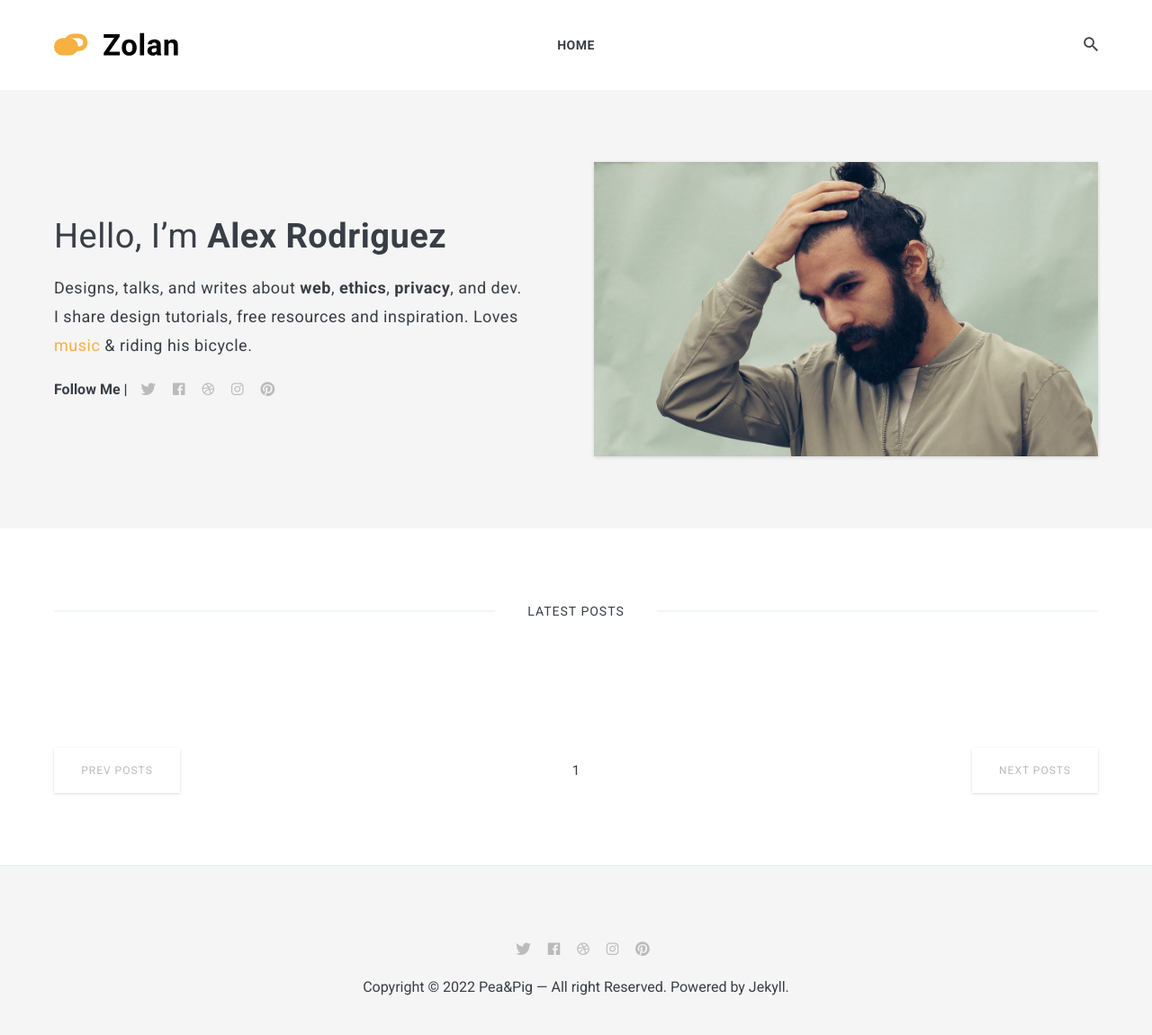
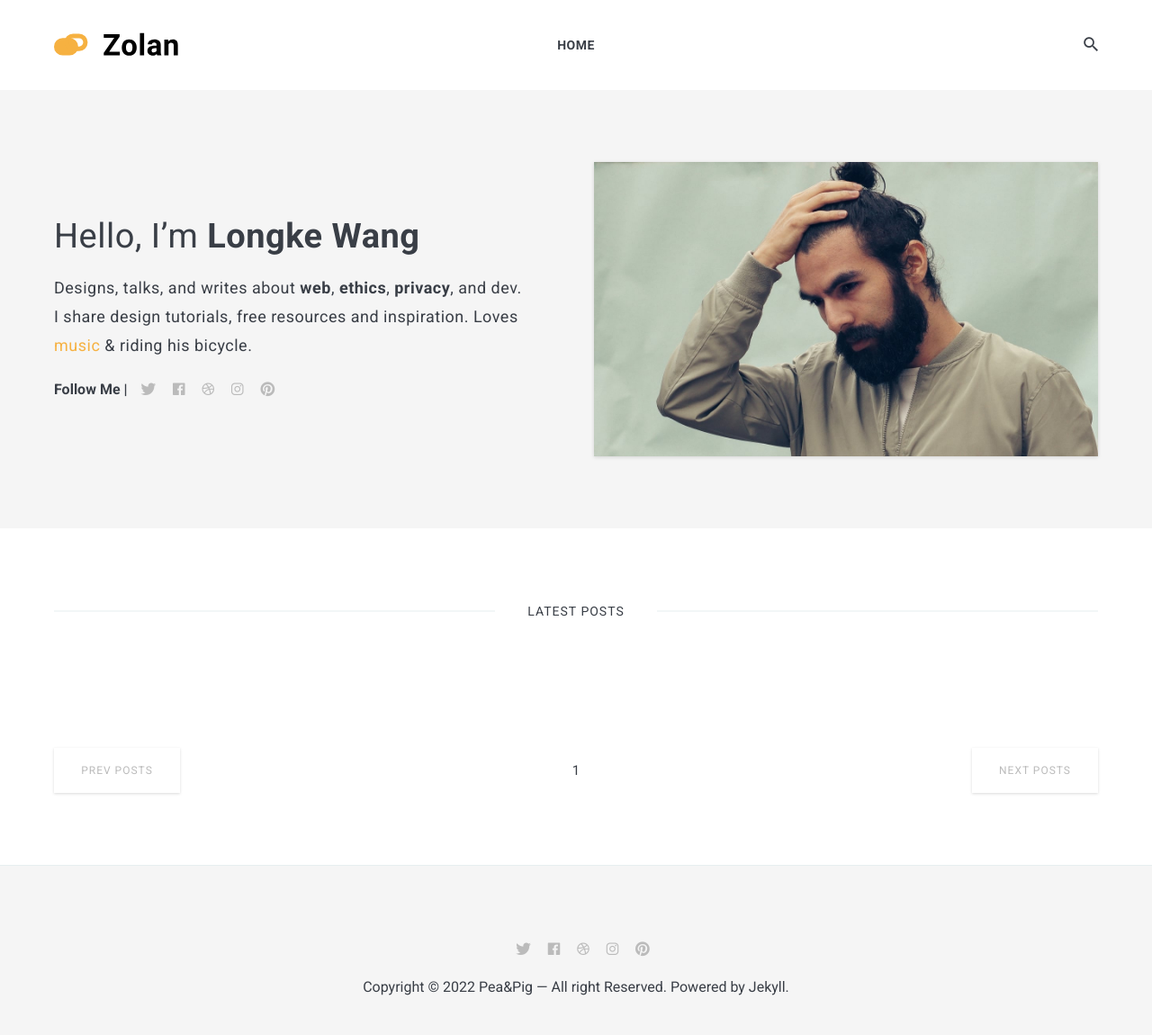
Before and after one commit to Wanglongke/wanglongke.github.io, a Jekyll site: the page built from index.html, in a window 1280 px wide. Shown: the whole page at 90% size. Built offline with Jekyll 4.4.1, drawn with Linux system fonts in a browser that asks for light colours; nearby versions of some CDN libraries; comment, search, counter and statistics services are not loaded.

Commit message:
"set author"

```diff
--- a/_data/settings.yml
+++ b/_data/settings.yml
@@ -8,9 +8,9 @@
 #-------------------------------
 # Author Settings
 author:
-  name: Alex Rodriguez
+  name: wanglongke
   image: 01.jpg
-  say-hello: Hello, I’m <strong>Alex Rodriguez</strong>
+  say-hello: Hello, I’m <strong>Longke Wang</strong>
   bio: Designs, talks, and writes about <strong>web</strong>, <strong>ethics</strong>, <strong>privacy</strong>, and dev. I share design tutorials, free resources and inspiration. Loves <a href="#">music</a> & riding his bicycle.
 
 
```
